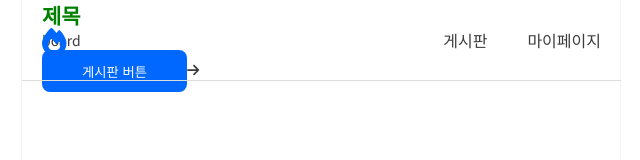
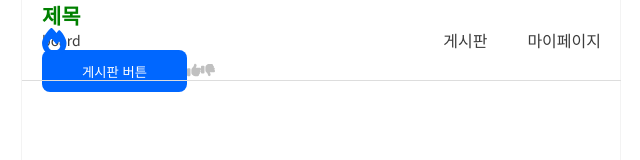
Before and after one commit to looks32/2025-pmg-react, a Next.js app: page /board in a window 1280 px wide. Shown: the top 160 px of the page, without its empty margins (319-959 px from the left). Built offline with nearby package versions, Linux system fonts and the light colour scheme.

Commit message:
게시판 수정

```diff
--- a/app/board/page.js
+++ b/app/board/page.js
@@ -1,8 +1,9 @@
 import Btn from "@/components/btn";
 import TitleText from "@/components/titleText";
+import { FontAwesomeIcon } from "@fortawesome/react-fontawesome";
+import { faThumbsUp } from "@fortawesome/free-solid-svg-icons/faThumbsUp";
+import { faThumbsDown } from "@fortawesome/free-solid-svg-icons/faThumbsDown";
 
-import { FontAwesomeIcon } from "@fortawesome/react-fontawesome";
-import { faArrowRight } from "@fortawesome/free-solid-svg-icons/faArrowRight";
 
 export default function Board() {
   return (
@@ -10,7 +11,8 @@
       <TitleText text="제목"/>
       <div>board</div>
       <Btn text="게시판 버튼"/>
-      <FontAwesomeIcon icon={faArrowRight} />
+      <FontAwesomeIcon icon={faThumbsUp} style={{color:"#c0c0c0"}}/>
+      <FontAwesomeIcon icon={faThumbsDown} style={{color: "#c0c0c0"}} />
     </>
   );
 }
```
